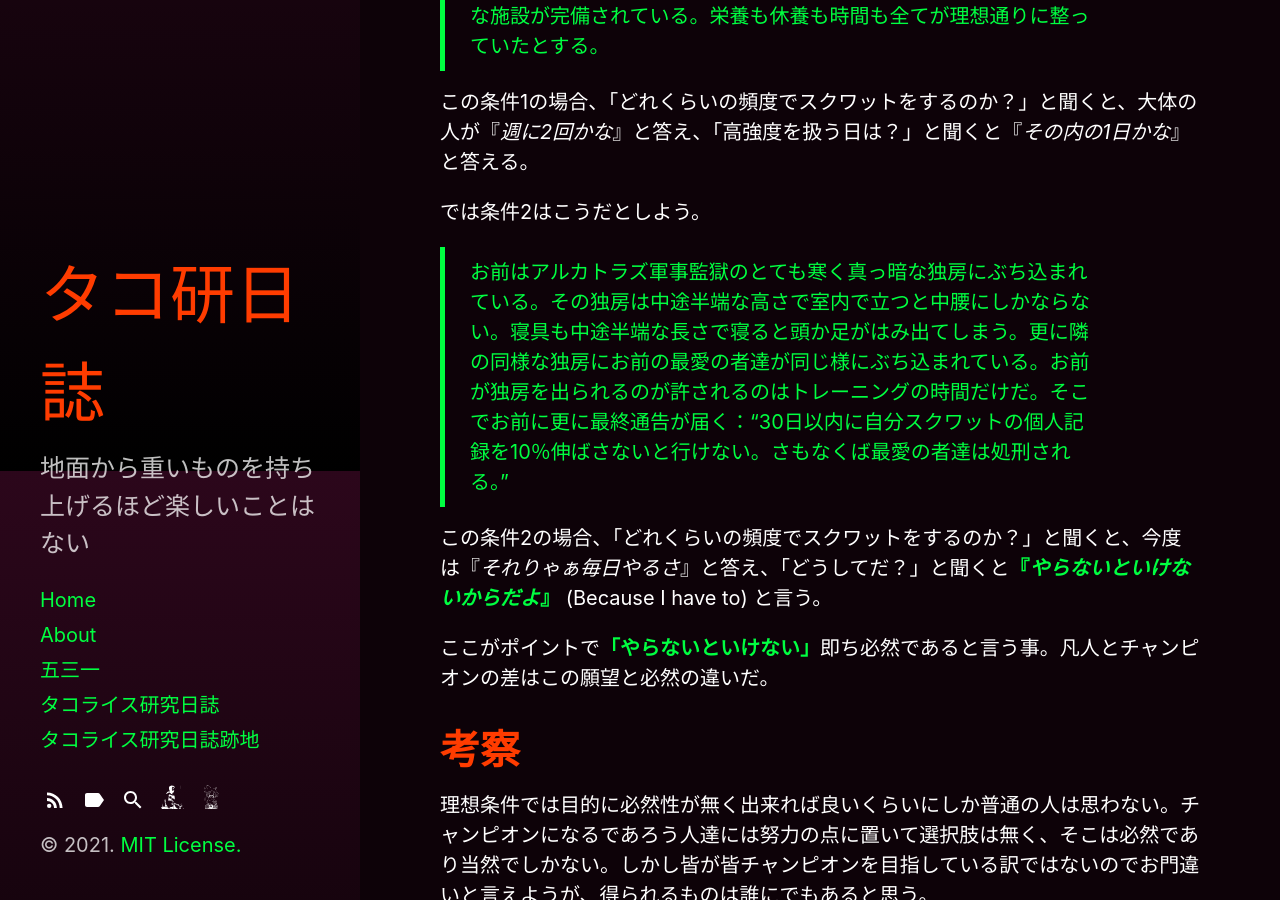
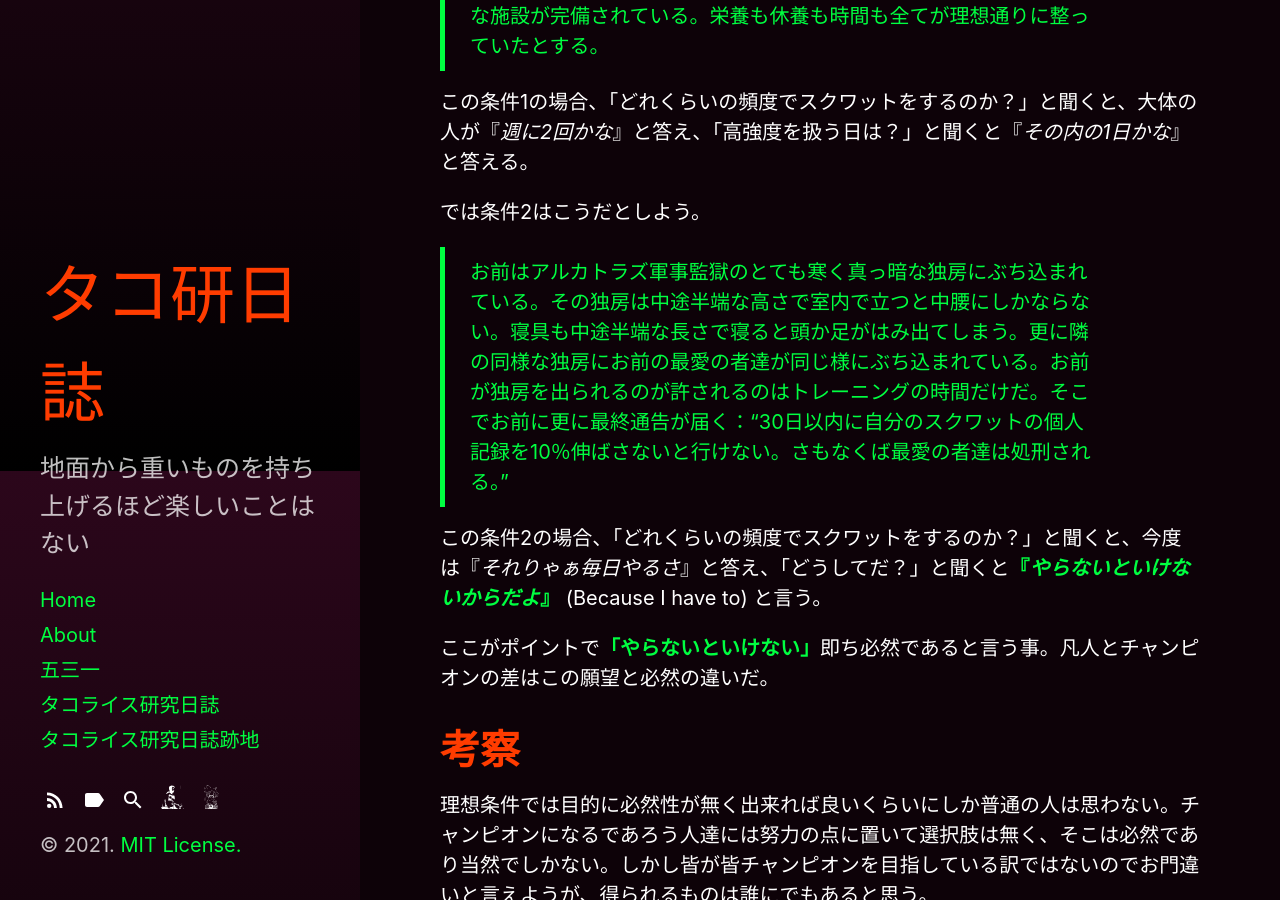
Before and after one commit to buckybean/buckybean.github.io, a Jekyll site: the page built from _posts/tacokennisshi/2021-07-17-tacokennisshi-mentalityofachampion.md, in a window 1280 px wide and 900 px high, scrolled down 1329 px. Built offline with Jekyll 4.4.1, drawn with Linux system fonts in a browser that asks for light colours; comment, search, counter and statistics services are not loaded.

Commit message:
Update 2021-07-17-tacokennisshi-mentalityofachampion.md

```diff
--- a/_posts/tacokennisshi/2021-07-17-tacokennisshi-mentalityofachampion.md
+++ b/_posts/tacokennisshi/2021-07-17-tacokennisshi-mentalityofachampion.md
@@ -32,7 +32,7 @@ tags:
 
 では条件2はこうだとしよう。
 
-> お前はアルカトラズ軍事監獄のとても寒く真っ暗な独房にぶち込まれている。その独房は中途半端な高さで室内で立つと中腰にしかならない。寝具も中途半端な長さで寝ると頭か足がはみ出てしまう。更に隣の同様な独房にお前の最愛の者達が同じ様にぶち込まれている。お前が独房を出られるのが許されるのはトレーニングの時間だけだ。そこでお前に更に最終通告が届く：“30日以内に自分スクワットの個人記録を10％伸ばさないと行けない。さもなくば最愛の者達は処刑される。”
+> お前はアルカトラズ軍事監獄のとても寒く真っ暗な独房にぶち込まれている。その独房は中途半端な高さで室内で立つと中腰にしかならない。寝具も中途半端な長さで寝ると頭か足がはみ出てしまう。更に隣の同様な独房にお前の最愛の者達が同じ様にぶち込まれている。お前が独房を出られるのが許されるのはトレーニングの時間だけだ。そこでお前に更に最終通告が届く：“30日以内に自分のスクワットの個人記録を10％伸ばさないと行けない。さもなくば最愛の者達は処刑される。”
 
 この条件2の場合、「どれくらいの頻度でスクワットをするのか？」と聞くと、今度は『*それりゃぁ毎日やるさ*』と答え、「どうしてだ？」と聞くと**『*やらないといけないからだよ*』** (Because I have to) と言う。
 
```
